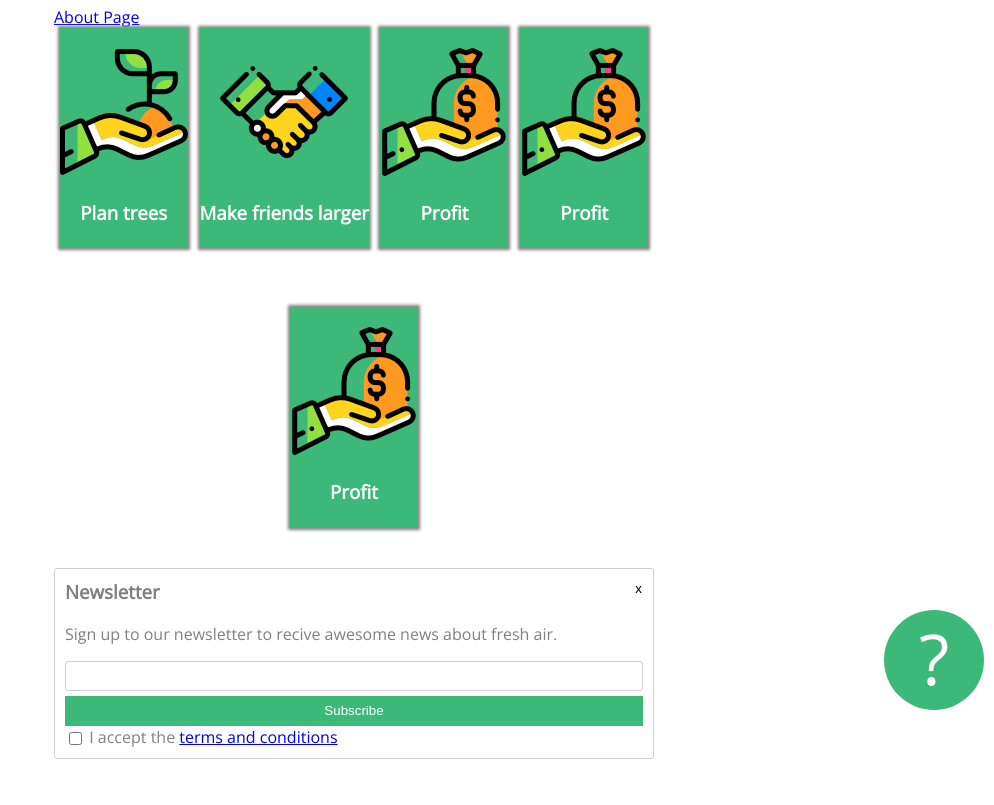
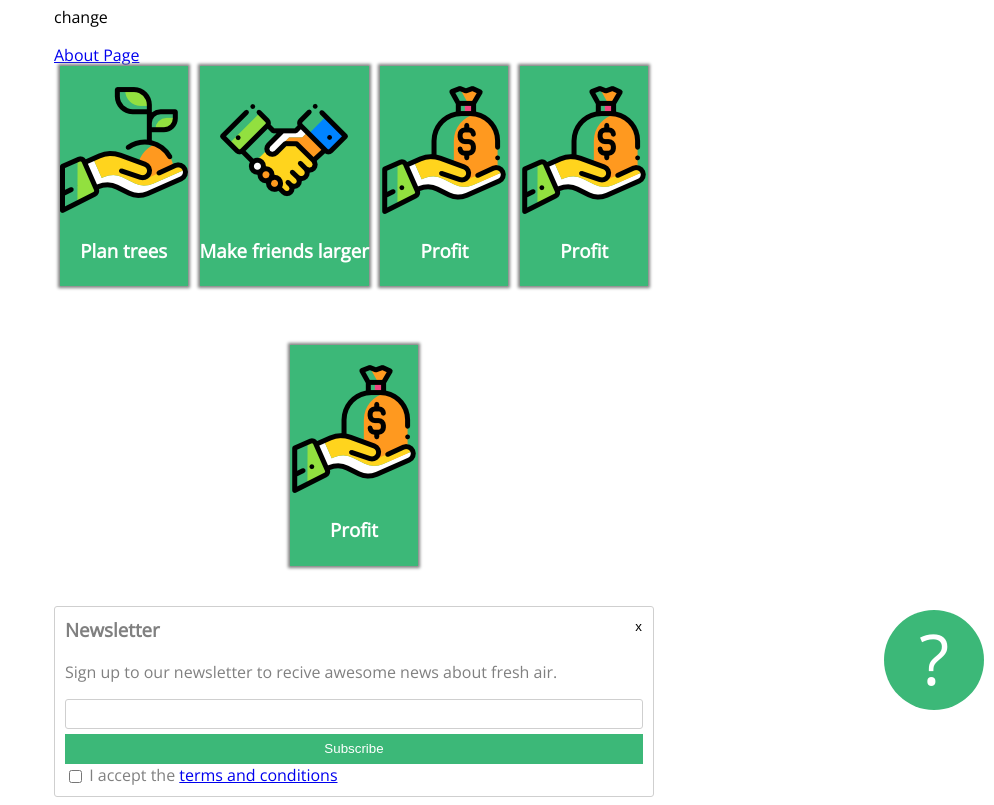
Before and after one commit to novakma/novakma.github.io, a plain HTML site: page index.html in a window 1280 px wide. Shown: the part 80-885 px from the top of the page, without its empty margins (286-1280 px from the left). Before the commit the page ends 847 px from the top, so only its background shows below. Drawn offline with nearby package versions, Linux system fonts and the light colour scheme.

Commit message:
testchange

```diff
--- a/index.html
+++ b/index.html
@@ -10,6 +10,9 @@
 <!-- partial:index.partial.html -->
 <div class="container">
   <h1>Awesome Landing Page</h1>
+  <p>
+    change
+  </p>
 
   <a href="about.html">About Page</a>
 
```
